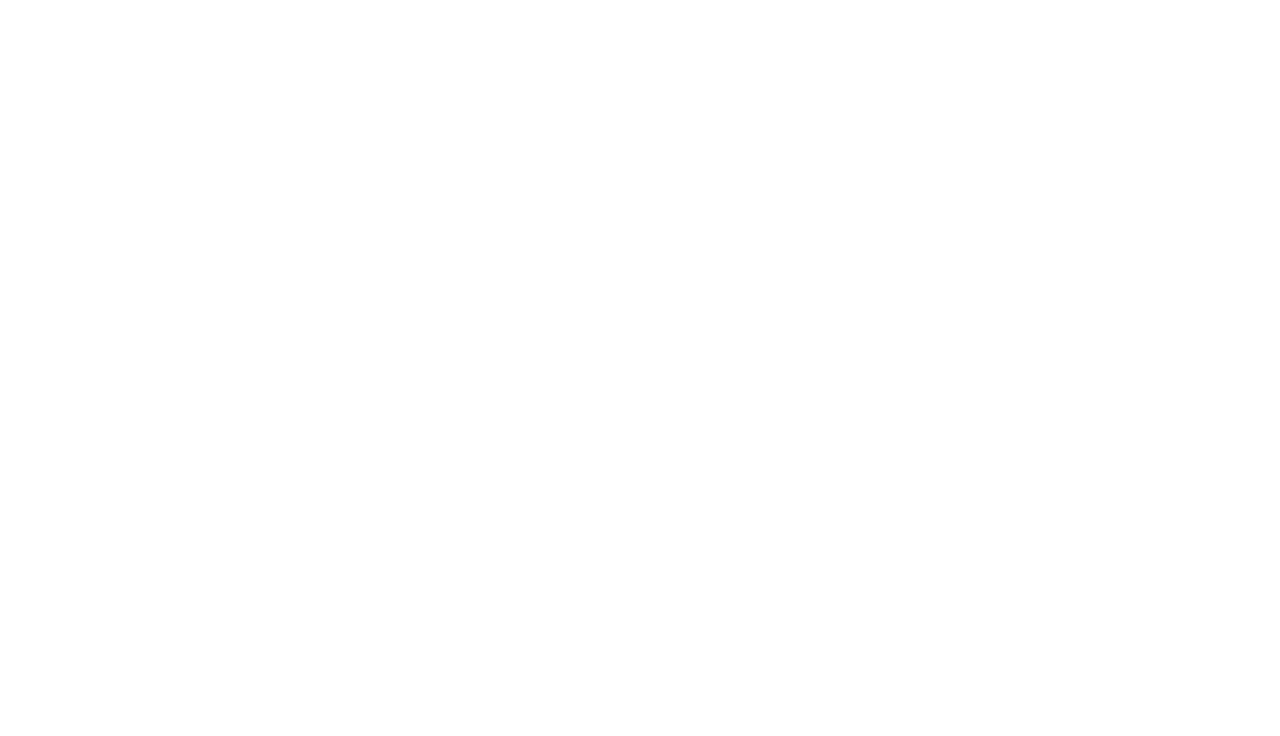
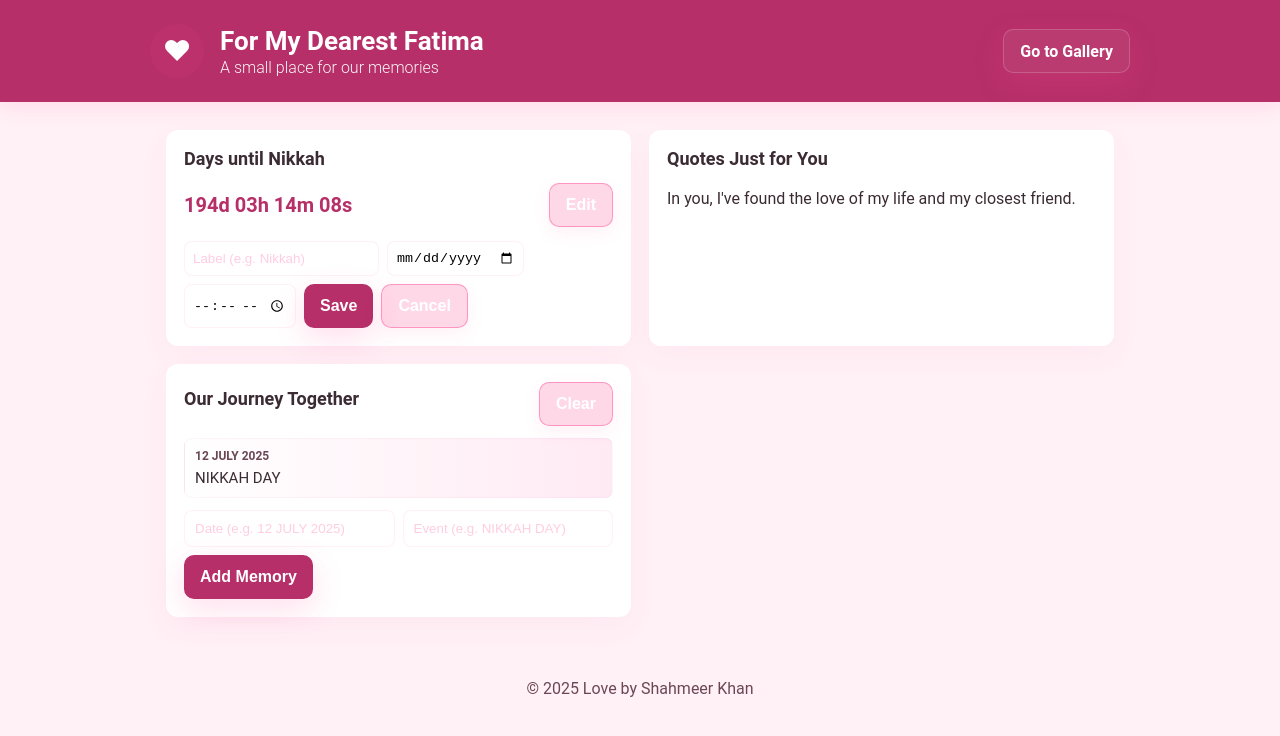
Before and after one commit to shahmeerkhannn11/fatima-love-app, a plain HTML site: page home.html in a window 1280 px wide. Drawn offline with Linux system fonts and the light colour scheme.

Commit message:
Fix: restore app content to home.html

```diff
--- a/home.html
+++ b/home.html
@@ -3,10 +3,79 @@
 <head>
     <meta charset="UTF-8">
     <meta name="viewport" content="width=device-width, initial-scale=1.0">
-    <title>Home</title>
-    <!-- ...existing head code from index.html... -->
+    <title>For Fatima: A Love Story</title>
+    <!-- Critical inline CSS for immediate color paint to avoid flicker -->
+  <meta name="theme-color" content="#b62f68">
+  <meta name="format-detection" content="telephone=no">
+  <style>/* inline critical color variables (must be tiny) */
+      :root{ --accent: #ff4d94; --accent-dark: #b62f68; --accent-soft:#ffeaf3; --bg: #fff1f6; }
+      body{background-color:var(--bg);}
+      .site-header{background-color:var(--accent-dark);color:#fff}
+    </style>
+    <link rel="preload" href="style.css" as="style" onload="this.rel='stylesheet'">
+    <noscript><link rel="stylesheet" href="style.css"></noscript>
 </head>
 <body>
-    <!-- ...existing body code from index.html... -->
+        <header class="site-header" style="background-color:#b62f68">
+        <div class="header-inner">
+            <div class="logo">❤</div>
+            <div class="title-block">
+                <h1>For My Dearest Fatima</h1>
+                <p class="subtitle">A small place for our memories</p>
+            </div>
+            <nav class="site-nav">
+                <a href="gallery.html" class="btn" id="goto-gallery">Go to Gallery</a>
+            </nav>
+        </div>
+    </header>
+
+    <main class="container">
+        <section class="card" id="countdown">
+            <h2 id="countdown-heading">Days until Nikkah</h2>
+            <div class="countdown-controls">
+                <div id="countdown-display">Loading...</div>
+                <div class="countdown-actions">
+                    <button id="edit-countdown" class="btn btn-ghost">Edit</button>
+                </div>
+            </div>
+
+            <form id="countdown-form" class="countdown-form hidden">
+                <input type="text" name="countdown-label" placeholder="Label (e.g. Nikkah)" />
+                <input type="date" name="countdown-date" required />
+                <input type="time" name="countdown-time" required />
+                <button type="submit" class="btn">Save</button>
+                <button type="button" id="cancel-countdown" class="btn btn-ghost">Cancel</button>
+            </form>
+        </section>
+
+        <section class="card" id="love-quotes">
+            <h2>Quotes Just for You</h2>
+            <div id="quotes-text">Loading...</div>
+        </section>
+
+        <section class="card" id="memory-timeline">
+            <div class="timeline-header">
+                <h2>Our Journey Together</h2>
+                <div class="timeline-actions">
+                    <button id="clear-memories" class="btn btn-ghost">Clear</button>
+                </div>
+            </div>
+            <div id="timeline-content" class="timeline-content">
+                <!-- Memory items will go here -->
+            </div>
+
+            <form id="add-memory-form" class="add-memory-form">
+                <input name="date" placeholder="Date (e.g. 12 JULY 2025)" required />
+                <input name="event" placeholder="Event (e.g. NIKKAH DAY)" required />
+                <button type="submit" class="btn">Add Memory</button>
+            </form>
+        </section>
+    </main>
+
+    <footer>
+        <p>&copy; 2025 Love by Shahmeer Khan</p>
+    </footer>
+
+  <script src="script.js"></script>
 </body>
 </html>
```
